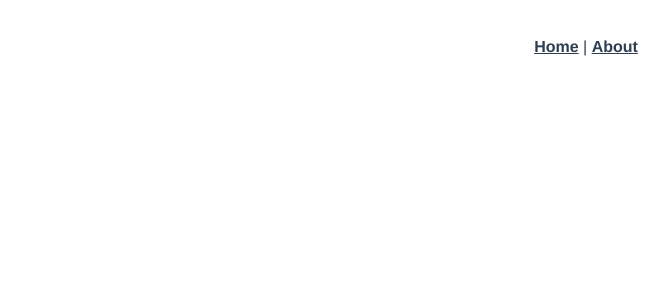
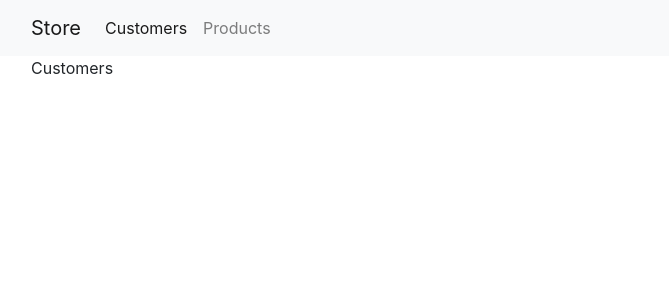
Before and after one commit to Vivify-Ideas/vivify-academy-store, a Vue app: page /customers in a window 1280 px wide. Shown: the top 300 px of the page, without its empty margins (54-723 px from the left). Built offline with nearby package versions, Linux system fonts and the light colour scheme.

Commit message:
Zadatak 1

```diff
--- a/public/index.html
+++ b/public/index.html
@@ -6,6 +6,7 @@
     <meta name="viewport" content="width=device-width,initial-scale=1.0">
     <link rel="icon" href="<%= BASE_URL %>favicon.ico">
     <title>store-app</title>
+    <link rel="stylesheet" href="https://stackpath.bootstrapcdn.com/bootstrap/4.1.0/css/bootstrap.min.css" integrity="sha384-9gVQ4dYFwwWSjIDZnLEWnxCjeSWFphJiwGPXr1jddIhOegiu1FwO5qRGvFXOdJZ4" crossorigin="anonymous">
   </head>
   <body>
     <noscript>
--- a/src/App.vue
+++ b/src/App.vue
@@ -1,31 +1,26 @@
 <template>
   <div id="app">
-    <div id="nav">
-      <router-link to="/">Home</router-link> |
-      <router-link to="/about">About</router-link>
+    <nav class="navbar navbar-expand-lg navbar-light bg-light">
+      <div class="container">
+        <a class="navbar-brand" href="#">Store</a>
+        <button class="navbar-toggler" type="button" data-toggle="collapse" data-target="#navbarSupportedContent" aria-controls="navbarSupportedContent" aria-expanded="false" aria-label="Toggle navigation">
+          <span class="navbar-toggler-icon"></span>
+        </button>
+
+        <div class="collapse navbar-collapse" id="navbarSupportedContent">
+          <ul class="navbar-nav mr-auto">
+            <router-link tag="li" class="nav-item" to="/customers" active-class="active">
+              <a class="nav-link">Customers</a>
+            </router-link>
+            <router-link tag="li" class="nav-item" to="/products" active-class="active">
+              <a class="nav-link">Products</a>
+            </router-link>
+          </ul>
+        </div>
+      </div>
+    </nav>
+    <div class="container">
+      <router-view/>
     </div>
-    <router-view/>
   </div>
 </template>
-
-<style>
-#app {
-  font-family: 'Avenir', Helvetica, Arial, sans-serif;
-  -webkit-font-smoothing: antialiased;
-  -moz-osx-font-smoothing: grayscale;
-  text-align: center;
-  color: #2c3e50;
-}
-#nav {
-  padding: 30px;
-}
-
-#nav a {
-  font-weight: bold;
-  color: #2c3e50;
-}
-
-#nav a.router-link-exact-active {
-  color: #42b983;
-}
-</style>
--- a/src/components/HelloWorld.vue
+++ /dev/null
@@ -1,57 +0,0 @@
-<template>
-  <div class="hello">
-    <h1>{{ msg }}</h1>
-    <p>
-      For guide and recipes on how to configure / customize this project,<br>
-      check out the
-      <a href="https://cli.vuejs.org" target="_blank">vue-cli documentation</a>.
-    </p>
-    <h3>Installed CLI Plugins</h3>
-    <ul>
-      <li><a href="https://github.com/vuejs/vue-cli/tree/dev/packages/%40vue/cli-plugin-babel" target="_blank">babel</a></li>
-    </ul>
-    <h3>Essential Links</h3>
-    <ul>
-      <li><a href="https://vuejs.org" target="_blank">Core Docs</a></li>
-      <li><a href="https://forum.vuejs.org" target="_blank">Forum</a></li>
-      <li><a href="https://chat.vuejs.org" target="_blank">Community Chat</a></li>
-      <li><a href="https://twitter.com/vuejs" target="_blank">Twitter</a></li>
-      <li><a href="https://news.vuejs.org" target="_blank">News</a></li>
-    </ul>
-    <h3>Ecosystem</h3>
-    <ul>
-      <li><a href="https://router.vuejs.org" target="_blank">vue-router</a></li>
-      <li><a href="https://vuex.vuejs.org" target="_blank">vuex</a></li>
-      <li><a href="https://github.com/vuejs/vue-devtools#vue-devtools" target="_blank">vue-devtools</a></li>
-      <li><a href="https://vue-loader.vuejs.org" target="_blank">vue-loader</a></li>
-      <li><a href="https://github.com/vuejs/awesome-vue" target="_blank">awesome-vue</a></li>
-    </ul>
-  </div>
-</template>
-
-<script>
-export default {
-  name: 'HelloWorld',
-  props: {
-    msg: String
-  }
-}
-</script>
-
-<!-- Add "scoped" attribute to limit CSS to this component only -->
-<style scoped>
-h3 {
-  margin: 40px 0 0;
-}
-ul {
-  list-style-type: none;
-  padding: 0;
-}
-li {
-  display: inline-block;
-  margin: 0 10px;
-}
-a {
-  color: #42b983;
-}
-</style>
--- a/src/router.js
+++ b/src/router.js
@@ -1,6 +1,7 @@
 import Vue from 'vue'
 import Router from 'vue-router'
-import Home from './views/Home.vue'
+import Customers from './views/AppCustomers.vue'
+import Products from './views/AppProducts.vue'
 
 Vue.use(Router)
 
@@ -10,16 +11,17 @@ export default new Router({
   routes: [
     {
       path: '/',
-      name: 'home',
-      component: Home
+      redirect: 'customers'
     },
     {
-      path: '/about',
-      name: 'about',
-      // route level code-splitting
-      // this generates a separate chunk (about.[hash].js) for this route
-      // which is lazy-loaded when the route is visited.
-      component: () => import(/* webpackChunkName: "about" */ './views/About.vue')
+      path: '/customers',
+      name: 'customers',
+      component: Customers
+    },
+    {
+      path: '/products',
+      name: 'products',
+      component: Products
     }
   ]
 })
--- a/src/views/About.vue
+++ /dev/null
@@ -1,5 +0,0 @@
-<template>
-  <div class="about">
-    <h1>This is an about page</h1>
-  </div>
-</template>
--- /dev/null
+++ b/src/views/AppCustomers.vue
@@ -0,0 +1,11 @@
+<template>
+  <div>
+    Customers
+  </div>
+</template>
+
+<script>
+  export default {
+
+  }
+</script>
--- /dev/null
+++ b/src/views/AppProducts.vue
@@ -0,0 +1,11 @@
+<template>
+  <div>
+    Products
+  </div>
+</template>
+
+<script>
+  export default {
+
+  }
+</script>
--- a/src/views/Home.vue
+++ /dev/null
@@ -1,18 +0,0 @@
-<template>
-  <div class="home">
-    <img src="../assets/logo.png">
-    <HelloWorld msg="Welcome to Your Vue.js App"/>
-  </div>
-</template>
-
-<script>
-// @ is an alias to /src
-import HelloWorld from '@/components/HelloWorld.vue'
-
-export default {
-  name: 'home',
-  components: {
-    HelloWorld
-  }
-}
-</script>
```
